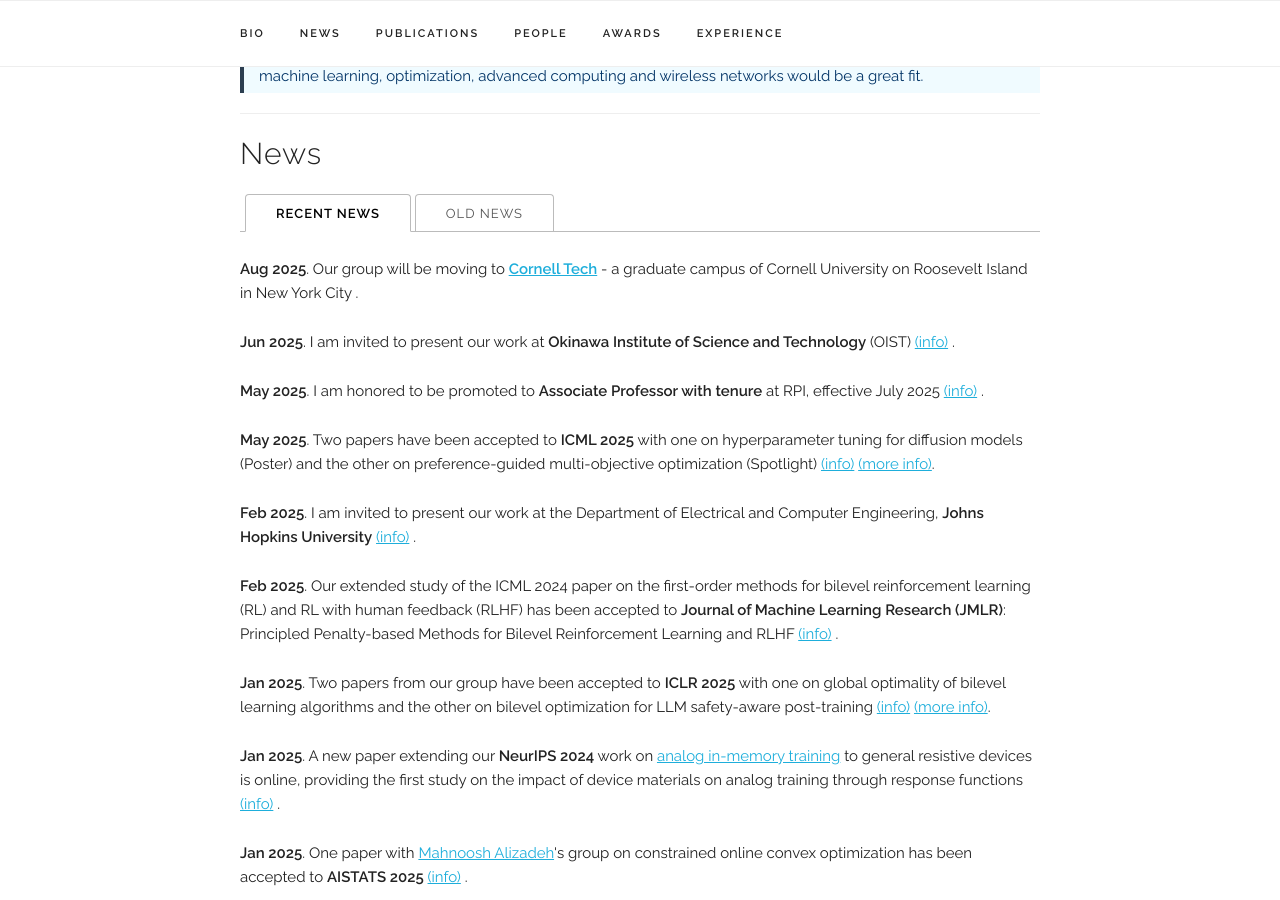
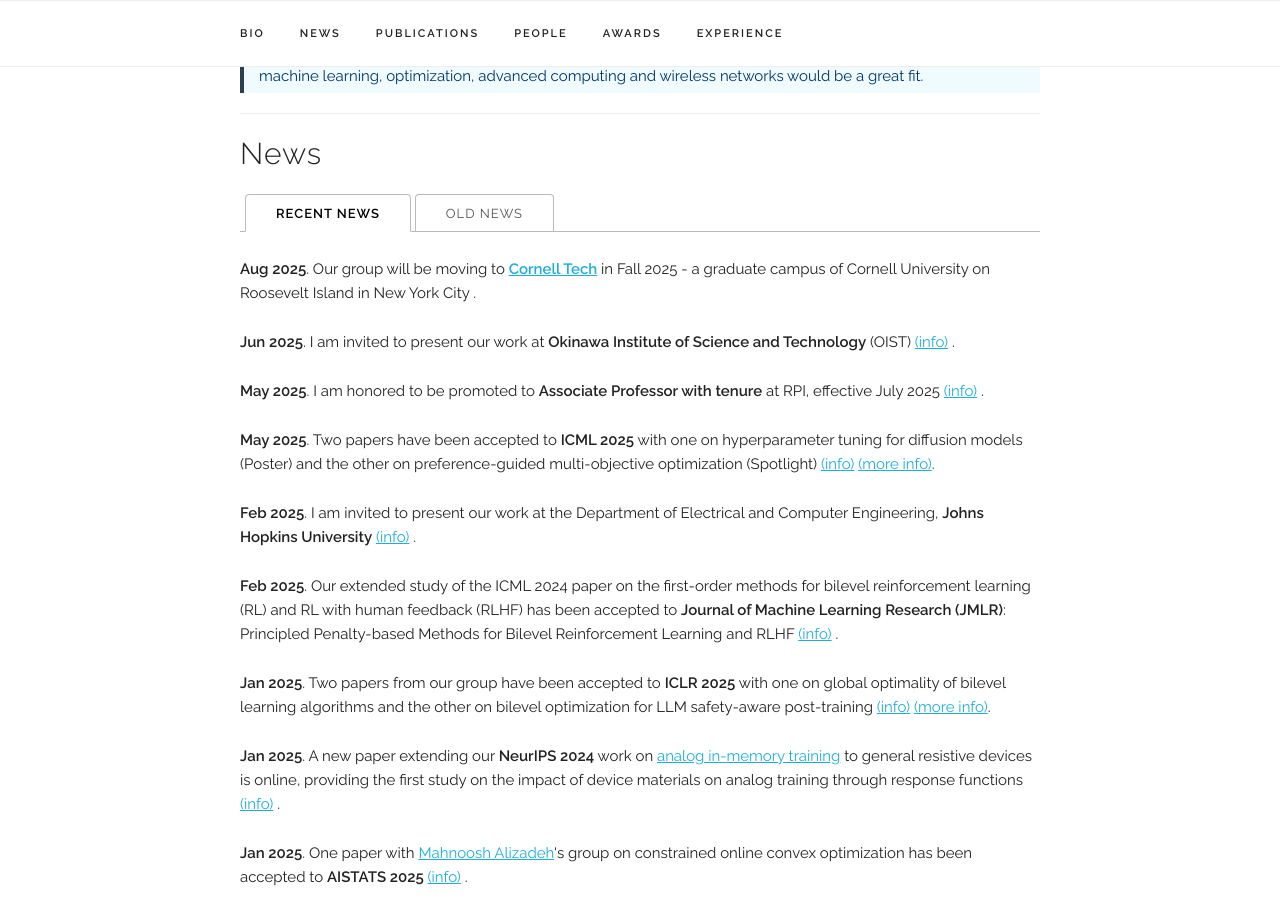
Before and after one commit to chentianyi19/chentianyi19.github.io, a Jekyll site: the page built from index.html, in a window 1280 px wide and 900 px high, scrolled down 1092 px. Built offline with Jekyll 4.4.1, drawn with Linux system fonts in a browser that asks for light colours; some web fonts are replaced; comment, search, counter and statistics services are not loaded.

Commit message:
Update news.yaml

```diff
--- a/_data/news.yaml
+++ b/_data/news.yaml
@@ -1,5 +1,5 @@
 news_items:
-  - item: "Our group will be moving to <a href='https://tech.cornell.edu/'target='_blank'><b>Cornell Tech</b></a> - a graduate campus of Cornell University on Roosevelt Island in New York City"
+  - item: "Our group will be moving to <a href='https://tech.cornell.edu/'target='_blank'><b>Cornell Tech</b></a> in Fall 2025 - a graduate campus of Cornell University on Roosevelt Island in New York City"
     date: "Aug 2025"
     selected: y
 
```
